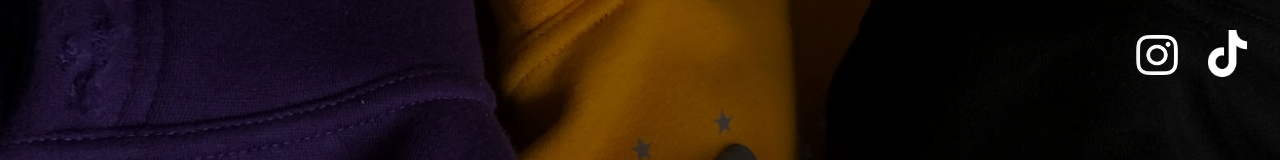
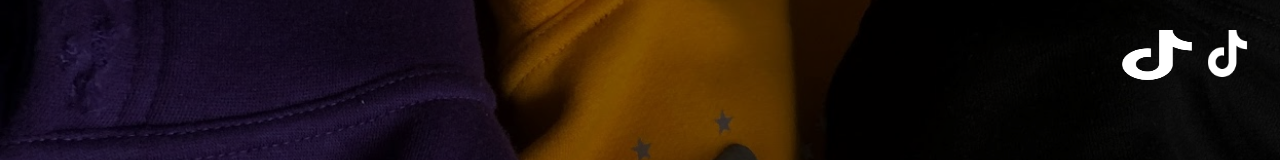
Before and after one commit to Youseph-Elkhouly/gogetta-website, a plain HTML site: page index.html in a window 1280 px wide. Shown: the top 160 px of the page. Drawn offline with Linux system fonts and the light colour scheme.

Commit message:
Update index.html

```diff
--- a/index.html
+++ b/index.html
@@ -20,7 +20,7 @@
     <!-- Social Media Links -->
     <div class="social-media">
       <a href="https://www.instagram.com/yg.toronto/" target="_blank" class="social-btn instagram">
-        <img src="instagram-icon.png" alt="Instagram">
+        <img src="tiktok-icon.webp" alt="Instagram">
       </a>
       <a href="https://www.tiktok.com/@yg.toronto?is_from_webapp=1&sender_device=pc" target="_blank" class="social-btn tiktok">
         <img src="tiktok-icon.webp" alt="TikTok">
```
